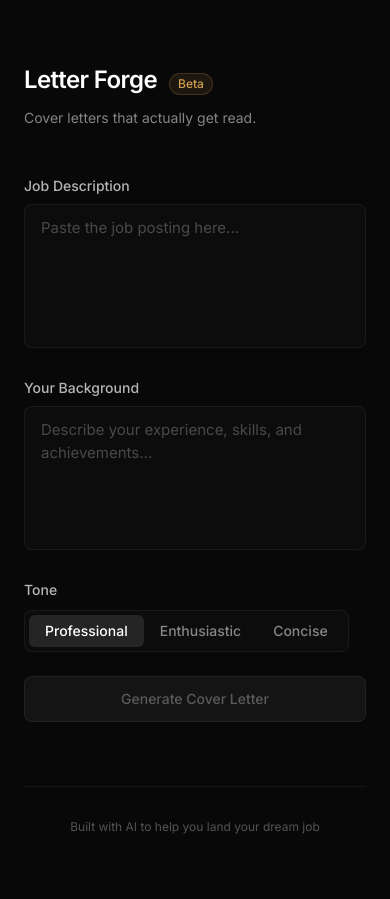
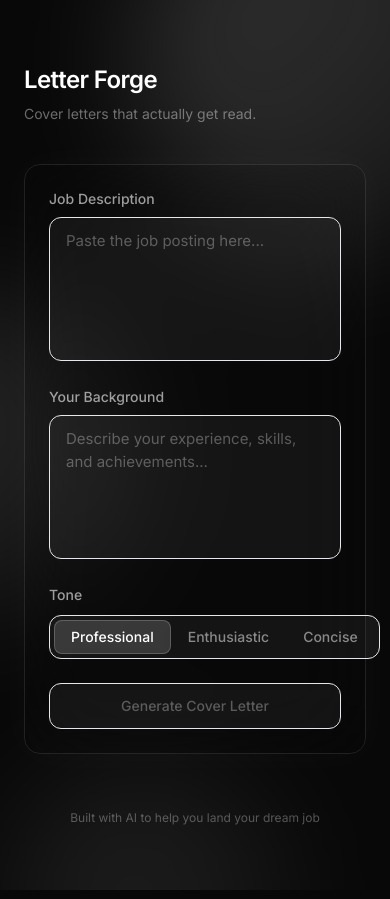
Before and after one commit to smitdighe/letter-forge, a React (Vite) app in the folder frontend/: page / in a window 390 px wide. Built offline with nearby package versions, Linux system fonts and the light colour scheme.

Commit message:
fixed UI

```diff
--- a/frontend/src/App.tsx
+++ b/frontend/src/App.tsx
@@ -20,7 +20,7 @@ function App() {
     setCoverLetter('')
 
     try {
-      const response = await fetch('https://letter-forge.onrender.com/api/generate', {
+      const response = await fetch('http://localhost:5000/api/generate', {
         method: 'POST',
         headers: { 'Content-Type': 'application/json' },
         body: JSON.stringify({
@@ -47,74 +47,79 @@ function App() {
   }
 
   return (
-    <div className="min-h-screen bg-base">
-      <div className="max-w-2xl mx-auto px-6 py-16 sm:py-24">
+    <div className="min-h-screen bg-base relative overflow-hidden">
+      {/* Chrome orbs background */}
+      <div className="absolute inset-0 overflow-hidden pointer-events-none">
+        <div className="absolute -top-32 -right-32 w-96 h-96 rounded-full bg-gradient-to-br from-white/20 to-white/5 blur-3xl" />
+        <div className="absolute top-1/3 -left-48 w-80 h-80 rounded-full bg-gradient-to-br from-white/15 to-white/5 blur-3xl" />
+        <div className="absolute -bottom-40 right-1/4 w-72 h-72 rounded-full bg-gradient-to-br from-white/10 to-white/5 blur-3xl" />
+        <div className="absolute top-2/3 -right-20 w-64 h-64 rounded-full bg-gradient-to-br from-white/12 to-white/5 blur-3xl" />
+        <div className="absolute -top-20 left-1/3 w-56 h-56 rounded-full bg-gradient-to-br from-white/18 to-white/5 blur-3xl" />
+      </div>
+
+      <div className="relative z-10 max-w-2xl mx-auto px-6 py-16 sm:py-24">
         {/* Header */}
         <motion.header
           initial={{ opacity: 0, y: -8 }}
           animate={{ opacity: 1, y: 0 }}
           transition={{ duration: 0.5, ease: [0.25, 0.1, 0, 1] }}
-          className="mb-12"
+          className="mb-10"
         >
-          <div className="flex items-baseline gap-3 mb-3">
-            <h1 className="text-2xl font-semibold tracking-tight text-white">
-              Letter Forge
-            </h1>
-            <span className="text-xs font-medium text-amber px-2 py-0.5 rounded-full bg-amber/10 border border-amber/20">
-              Beta
-            </span>
-          </div>
-          <p className="text-white/50 text-sm">
+          <h1 className="text-2xl font-semibold tracking-tight text-white mb-2">
+            Letter Forge
+          </h1>
+          <p className="text-white/40 text-sm">
             Cover letters that actually get read.
           </p>
         </motion.header>
 
-        {/* Main Form */}
+        {/* Main Form Card */}
         <motion.main
-          initial={{ opacity: 0 }}
-          animate={{ opacity: 1 }}
+          initial={{ opacity: 0, y: 20 }}
+          animate={{ opacity: 1, y: 0 }}
           transition={{ duration: 0.5, delay: 0.1, ease: [0.25, 0.1, 0, 1] }}
+          className="backdrop-blur-2xl bg-white/6 border border-white/10 rounded-2xl p-6 sm:p-8 shadow-[0_0_40px_rgba(255,255,255,0.03)]"
         >
           {/* Job Description */}
-          <div className="mb-6">
-            <label className="block text-sm font-medium text-white/70 mb-2">
+          <div className="mb-5">
+            <label className="block text-sm font-medium text-white/60 mb-2">
               Job Description
             </label>
             <textarea
               value={jobDescription}
               onChange={(e) => setJobDescription(e.target.value)}
               placeholder="Paste the job posting here..."
-              className="w-full h-36 px-4 py-3 bg-surface border border-border rounded-lg text-white placeholder:text-white/25 focus:outline-none focus:border-white/20 focus:bg-surface-hover transition-colors resize-none"
+              className="w-full h-36 px-4 py-3 bg-white/5 border border-white/8 rounded-xl text-white placeholder:text-white/30 focus:outline-none focus:border-white/20 transition-colors resize-none"
             />
           </div>
 
           {/* Your Background */}
-          <div className="mb-6">
-            <label className="block text-sm font-medium text-white/70 mb-2">
+          <div className="mb-5">
+            <label className="block text-sm font-medium text-white/60 mb-2">
               Your Background
             </label>
             <textarea
               value={background}
               onChange={(e) => setBackground(e.target.value)}
               placeholder="Describe your experience, skills, and achievements..."
-              className="w-full h-36 px-4 py-3 bg-surface border border-border rounded-lg text-white placeholder:text-white/25 focus:outline-none focus:border-white/20 focus:bg-surface-hover transition-colors resize-none"
+              className="w-full h-36 px-4 py-3 bg-white/5 border border-white/8 rounded-xl text-white placeholder:text-white/30 focus:outline-none focus:border-white/20 transition-colors resize-none"
             />
           </div>
 
           {/* Tone Selector */}
           <div className="mb-6">
-            <label className="block text-sm font-medium text-white/70 mb-2.5">
+            <label className="block text-sm font-medium text-white/60 mb-2.5">
               Tone
             </label>
-            <div className="inline-flex bg-surface border border-border rounded-lg p-1">
+            <div className="inline-flex bg-white/5 border border-white/8 rounded-xl p-1">
               {tones.map((tone) => (
                 <button
                   key={tone}
                   onClick={() => setSelectedTone(tone)}
-                  className={`px-4 py-1.5 text-sm rounded-md font-medium transition-all ${
+                  className={`px-4 py-1.5 text-sm rounded-lg font-medium transition-all ${
                     selectedTone === tone
-                      ? 'bg-white/10 text-white'
-                      : 'text-white/50 hover:text-white/70'
+                      ? 'bg-white/15 border border-white/20 text-white'
+                      : 'text-white/50 hover:text-white/70 border border-transparent'
                   }`}
                 >
                   {tone}
@@ -128,10 +133,10 @@ function App() {
             onClick={handleGenerate}
             disabled={isLoading || !jobDescription.trim() || !background.trim()}
             whileTap={{ scale: 0.995 }}
-            className={`w-full py-3 rounded-lg font-medium text-sm transition-all ${
+            className={`w-full py-3 rounded-xl font-medium text-sm transition-all ${
               !jobDescription.trim() || !background.trim()
-                ? 'bg-white/5 text-white/30 cursor-not-allowed border border-border'
-                : 'bg-white text-base hover:bg-white/90 shadow-sm'
+                ? 'bg-white/5 border border-white/8 text-white/30 cursor-not-allowed'
+                : 'bg-white/10 border border-white/15 text-white hover:bg-white/20'
             }`}
           >
             {isLoading ? (
@@ -149,17 +154,17 @@ function App() {
         <AnimatePresence>
           {coverLetter && (
             <motion.section
-              initial={{ opacity: 0, y: 12 }}
+              initial={{ opacity: 0, y: 16 }}
               animate={{ opacity: 1, y: 0 }}
               exit={{ opacity: 0, y: -8 }}
               transition={{ duration: 0.4, ease: [0.25, 0.1, 0, 1] }}
-              className="mt-8"
+              className="mt-6 backdrop-blur-2xl bg-white/6 border border-white/10 rounded-2xl p-6 shadow-[0_0_40px_rgba(255,255,255,0.03)]"
             >
               <div className="flex items-center justify-between mb-3">
-                <h2 className="text-sm font-medium text-white/70">Output</h2>
+                <h2 className="text-sm font-medium text-white/60">Output</h2>
                 <button
                   onClick={handleCopy}
-                  className="flex items-center gap-1.5 text-xs text-white/50 hover:text-white/80 transition-colors px-2 py-1 rounded hover:bg-white/5"
+                  className="flex items-center gap-1.5 text-xs text-white/50 hover:text-white/70 transition-colors px-2 py-1 rounded-lg hover:bg-white/5"
                 >
                   <AnimatePresence mode="wait">
                     {copied ? (
@@ -168,7 +173,7 @@ function App() {
                         initial={{ opacity: 0 }}
                         animate={{ opacity: 1 }}
                         exit={{ opacity: 0 }}
-                        className="flex items-center gap-1 text-amber"
+                        className="flex items-center gap-1"
                       >
                         <CheckIcon />
                         Copied
@@ -188,8 +193,8 @@ function App() {
                   </AnimatePresence>
                 </button>
               </div>
-              <div className="bg-surface border border-border rounded-lg p-5">
-                <p className="text-white/80 text-sm leading-relaxed whitespace-pre-wrap">
+              <div className="bg-white/5 border border-white/8 rounded-xl p-4">
+                <p className="text-white/70 text-sm leading-relaxed whitespace-pre-wrap">
                   {coverLetter}
                 </p>
               </div>
@@ -202,9 +207,9 @@ function App() {
           initial={{ opacity: 0 }}
           animate={{ opacity: 1 }}
           transition={{ delay: 0.5 }}
-          className="mt-16 pt-8 border-t border-border"
+          className="mt-14 text-center"
         >
-          <p className="text-center text-white/30 text-xs">
+          <p className="text-white/30 text-xs">
             Built with AI to help you land your dream job
           </p>
         </motion.footer>
--- a/frontend/src/index.css
+++ b/frontend/src/index.css
@@ -26,8 +26,8 @@ body {
   }
 
   ::selection {
-  background-color: rgba(212, 160, 83, 0.2);
-  color: #d4a053;
+    background-color: rgba(255, 255, 255, 0.2);
+    color: #fff;
   }
 
   textarea {
@@ -35,5 +35,5 @@ textarea {
   }
 
   textarea::placeholder {
-  color: rgba(255, 255, 255, 0.25);
+    color: rgba(255, 255, 255, 0.3);
   }
--- a/frontend/tailwind.config.js
+++ b/frontend/tailwind.config.js
@@ -8,14 +8,6 @@ export default {
     extend: {
       colors: {
         'base': '#080808',
-        'surface': '#0c0c0c',
-        'surface-hover': '#111111',
-        'border': 'rgba(255, 255, 255, 0.06)',
-        'border-hover': 'rgba(255, 255, 255, 0.12)',
-        'amber': {
-          DEFAULT: '#d4a053',
-          muted: '#b8923d',
-        },
       },
       fontFamily: {
         sans: ['Inter var', 'Inter', 'system-ui', 'sans-serif'],
```
Lines whose indentation alone changed are shown as unchanged.
